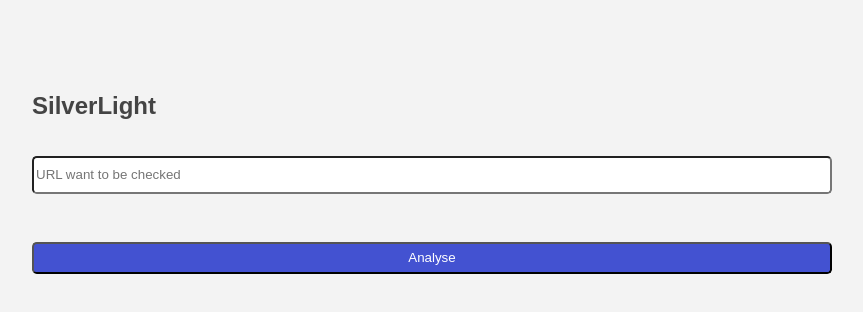
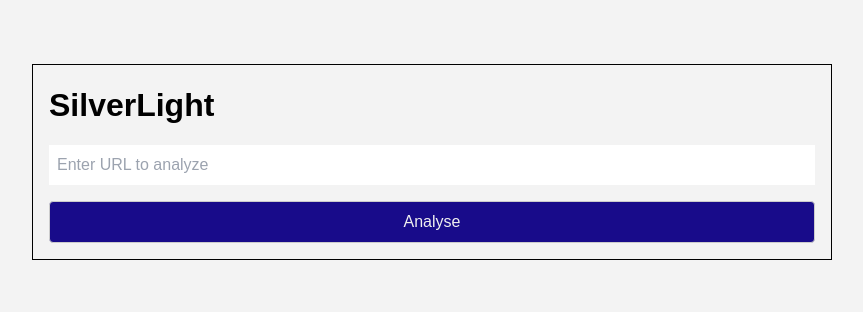
Before and after one commit to petekgithub/silverlight, a React (Create React App) app in the folder silverlight-fe/: page / in a window 1280 px wide. Shown: the top 312 px of the page, without its empty margins (208-1071 px from the left). Built offline with nearby package versions, Linux system fonts and the light colour scheme.

Commit message:
inputs-visible-next-eachother

```diff
--- a/silverlight-fe/package.json
+++ b/silverlight-fe/package.json
@@ -6,10 +6,14 @@
     "@testing-library/jest-dom": "^5.17.0",
     "@testing-library/react": "^13.4.0",
     "@testing-library/user-event": "^13.5.0",
+    "autoprefixer": "^10.4.19",
     "axios": "^1.6.8",
+    "postcss-cli": "^11.0.0",
     "react": "^18.2.0",
     "react-dom": "^18.2.0",
+    "react-router-dom": "^6.22.3",
     "react-scripts": "5.0.1",
+    "tailwindcss": "^3.4.1",
     "web-vitals": "^2.1.4"
   },
   "scripts": {
--- /dev/null
+++ b/silverlight-fe/postcss.config.js
@@ -0,0 +1,4 @@
+// postcss.config.js
+module.exports = {
+  plugins: [require("tailwindcss"), require("autoprefixer")],
+};
--- a/silverlight-fe/src/App.js
+++ b/silverlight-fe/src/App.js
@@ -1,56 +1,17 @@
-import React, { useState } from "react";
-import axios from "axios";
+import React from "react";
+import { BrowserRouter as Router, Routes, Route } from "react-router-dom";
+import AnalysisPage from "./components/AnalysisPage";
+import AnalysisDetailPage from "./components/AnalysisDetailPage";
+import "./index.css";
 
 const App = () => {
-  const [url, setUrl] = useState("");
-  const [analyzingTargets, setAnalyzingTargets] = useState([]);
-
-  const handleChange = (e) => {
-    setUrl(e.target.value);
-  };
-
-  const handleAnalyse = async () => {
-    try {
-      const response = await axios.post("http://localhost:3000/analyze", {
-        url: url,
-      });
-      const { technologies, pageCount } = response.data;
-      const newTarget = {
-        url: url,
-        technologies: technologies,
-        pageCount: pageCount,
-        status: "Analyzing",
-      };
-      setAnalyzingTargets([...analyzingTargets, newTarget]);
-    } catch (error) {
-      console.error("Error analyzing website:", error);
-    }
-  };
-
   return (
-    <div className="container">
-      <div>
-        <h2>SilverLight</h2>
-        {analyzingTargets.map((target, index) => (
-          <div key={index}>
-            <p>{target.url}</p>
-            <p>Status: {target.status}</p>
-            <p>Technologies: {target.technologies.join(", ")}</p>
-            <p>Page Count: {target.pageCount}</p>
-          </div>
-        ))}
-      </div>
-      <input
-        className="input"
-        type="text"
-        placeholder="URL want to be checked"
-        value={url}
-        onChange={handleChange}
-      />
-      <button className="btn-analyse" onClick={handleAnalyse}>
-        Analyse
-      </button>
-    </div>
+    <Router>
+      <Routes>
+        <Route path="/" element={<AnalysisPage />} />
+        <Route path="/detail" element={<AnalysisDetailPage />} />
+      </Routes>
+    </Router>
   );
 };
 
--- /dev/null
+++ b/silverlight-fe/src/components/AnalysisDetailPage.js
@@ -0,0 +1,14 @@
+import React from "react";
+
+const AnalyzingTarget = ({ target }) => {
+  return (
+    <div>
+      <p>{target.url}</p>
+      <p>Status: {target.status}</p>
+      <p>Technologies: {target.technologies.join(", ")}</p>
+      <p>Page Count: {target.pageCount}</p>
+    </div>
+  );
+};
+
+export default AnalyzingTarget;
--- /dev/null
+++ b/silverlight-fe/src/components/AnalysisPage.js
@@ -0,0 +1,77 @@
+import React, { useState } from "react";
+import axios from "axios";
+
+const AnalysisPage = () => {
+  const [url, setUrl] = useState("");
+  const [analyzingTargets, setAnalyzingTargets] = useState([]);
+  const [showAnalyzingTargets, setShowAnalyzingTargets] = useState(false);
+
+  const handleChange = (e) => {
+    const inputUrl = e.target.value;
+    console.log("Input URL:", inputUrl); // Debug logging
+    setUrl(inputUrl);
+  };
+
+  const handleAnalyse = async (e) => {
+    e.preventDefault();
+    // Analyze URL
+    try {
+      const response = await axios.post("http://localhost:3000/analyze", {
+        url: url,
+      });
+      console.log("Analysis result:", response.data);
+      // Add the input URL to the analyzingTargets array
+      setAnalyzingTargets([...analyzingTargets, url]);
+      setShowAnalyzingTargets(true); // Show the "Analyzing Targets" heading
+      setUrl(""); // Clear the input field after adding the URL to the list
+    } catch (error) {
+      console.error("Error analyzing website:", error);
+    }
+  };
+
+  const handleTargetClick = (clickedUrl) => {
+    // Handle button click, e.g., navigate to details page
+    console.log("Clicked on:", clickedUrl);
+  };
+
+  return (
+    <div className="container">
+      <h2>SilverLight</h2>
+      <form onSubmit={handleAnalyse}>
+        <input
+          className="input"
+          type="text"
+          placeholder="Enter URL to analyze"
+          value={url}
+          onChange={handleChange}
+        />
+        <button
+          className="btn-analyse"
+          type="submit"
+          disabled={!url} // Disable button if URL is empty
+        >
+          Analyse
+        </button>
+      </form>
+      {showAnalyzingTargets && (
+        <div className="analyzing-targets">
+          <h3>Analyzing Targets</h3>
+          <div className="buttons-container">
+            {analyzingTargets.map((target, index) => (
+              <div key={index}>
+                <button
+                  className="analyzing-target-button"
+                  onClick={() => handleTargetClick(target)}
+                >
+                  {target}
+                </button>
+              </div>
+            ))}
+          </div>
+        </div>
+      )}
+    </div>
+  );
+};
+
+export default AnalysisPage;
--- a/silverlight-fe/src/index.css
+++ b/silverlight-fe/src/index.css
@@ -1,7 +1,12 @@
-@tailwind base;
-@tailwind components;
-@tailwind utilities;
+/* Tailwind CSS base, components, and utilities are already included */
+/* Import Tailwind CSS styles */
+@import "tailwindcss/base";
+@import "tailwindcss/components";
+@import "tailwindcss/utilities";
 
+/* Your custom styles below */
+
+/* Additional custom styles */
 body {
   font-family: "Poppins", sans-serif;
   color: #444;
@@ -13,54 +18,44 @@
 .container {
   max-width: 50rem;
   margin: 2rem auto;
-  display: grid;
-  gap: 1rem;
-  transition: all 1s;
-  position: relative;
+  border: 1px solid black;
+  padding: 1rem;
 }
 
-.input {
-  height: 2rem;
-  border-radius: 0.3rem;
+h2 {
+  font-weight: bold;
+  font-size: 2rem;
+  color: #000;
+  margin-bottom: 1rem;
 }
 
-/* Sayfanın alt kısmına yerleştirmek için */
-.btn-analyse {
-  align-items: center;
-  justify-content: center;
-  margin-top: 2rem;
-  background: #4352d1;
-  color: #fff;
-  max-width: 50rem;
-  height: 2rem;
-  cursor: pointer;
-  border-radius: 0.3rem;
+h3 {
+  font-weight: bold;
+  font-size: 0.8rem;
+  color: #000;
+  margin: 3rem 0 1rem 0;
+}
+.input {
+  width: 100%; /* Make the input field full-width */
+  padding: 0.5rem; /* Adjust padding as needed */
+  margin-bottom: 1rem; /* Add margin at the bottom for spacing */
 }
 
-.text {
-  font-weight: bold;
-  color: rgb(24, 11, 138);
+.btn-analyse {
+  width: 100%; /* Make the button full-width */
+  padding: 0.5rem 1rem; /* Adjust padding as needed */
+  border: 1px solid #ccc;
+  border-radius: 0.25rem; /* Adjust border-radius as needed */
+  color: #f0f0f0;
+  background-color: rgb(24, 11, 138);
+  cursor: pointer; /* Add cursor pointer for better usability */
 }
 
-/* Responsive stiller */
+/* Responsive */
 @media (max-width: 768px) {
-  .container {
-    grid-template-columns: repeat(2, 1fr);
-    margin: 1rem auto;
-  }
-
-  .btn-analyse {
-    grid-column: 1 / span 2;
-  }
+  /* Add responsive styles if needed */
 }
 
 @media (max-width: 480px) {
-  .container {
-    grid-template-columns: 1fr;
-  }
-
-  .btn-analyse {
-    grid-column: 1;
-    grid-row: 7;
-  }
+  /* Add responsive styles if needed */
 }
--- /dev/null
+++ b/silverlight-fe/tailwind.config.js
@@ -0,0 +1,8 @@
+/** @type {import('tailwindcss').Config} */
+module.exports = {
+  content: [],
+  theme: {
+    extend: {},
+  },
+  plugins: [],
+}
```
Also changed, not shown: 1 other file (tests, documents, lock files or other folders).
